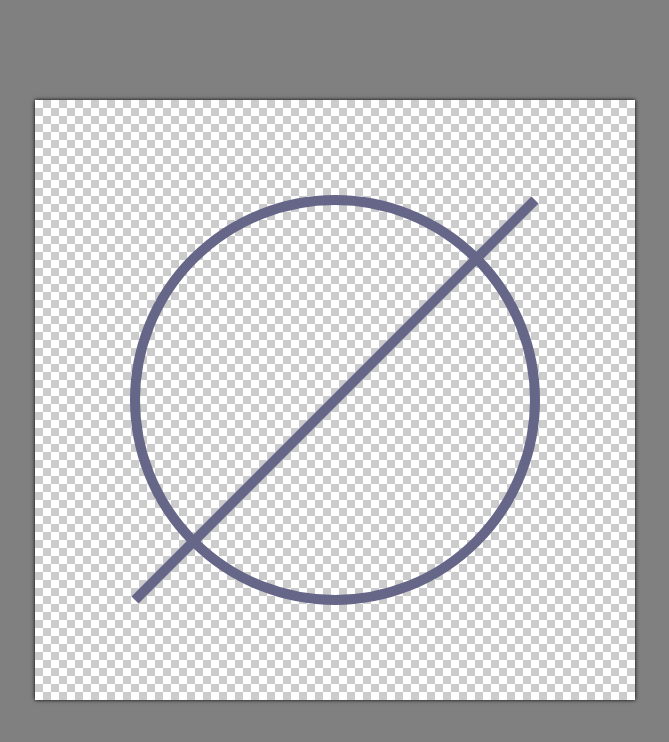
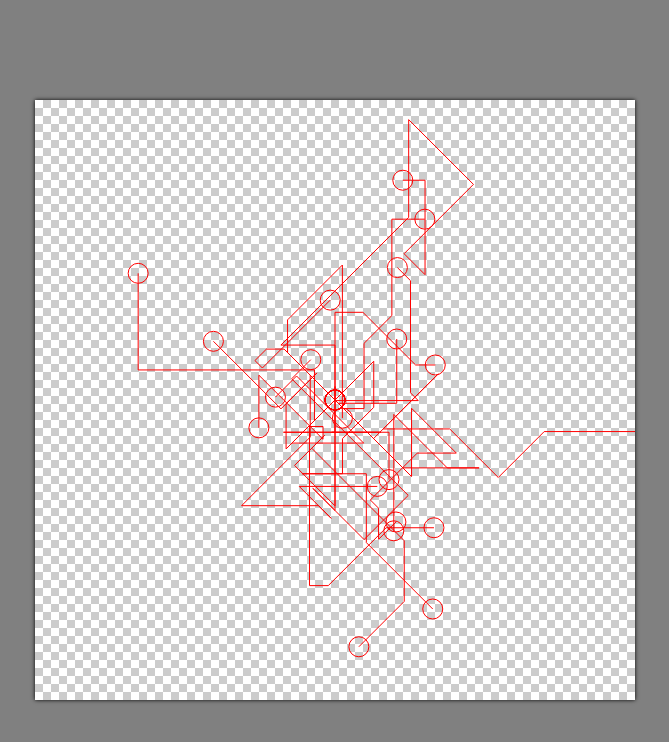
Before and after one commit to courtyenn/circuitry, a plain HTML site: page index.html in a window 1280 px wide. Shown: the whole page, without its empty margins (305-974 px from the left). Drawn offline with Linux system fonts and the light colour scheme.

Commit message:
Added constructors for circuitry, wire, segment.

```diff
--- a/circuitry.js
+++ b/circuitry.js
@@ -1,10 +1,25 @@
-var canvas = document.getElementById('canvas');
-var context = canvas.getContext('2d');
 var pi = Math.PI;
 var tau = pi * 2;
 var deg = tau / 360;
 
-var drawCircle = function(x, y, radius, color, lineWidth){
+var Circuitry = function(args){
+	this.wireCount = args.wireCount;
+	this.startPoint = args.startPoint;
+	this.endPoint = args.endPoint;
+	this.wireSpacing = args.wireSpacing;
+	this.context = args.targetCanvas.getContext('2d');
+	this.wireList = [];
+
+	for(var i = 0; i < this.wireCount; i++){
+		this.wireList.push(new Wire({
+			segmentCount: 2,
+			startPoint: this.startPoint
+		}));
+	}
+};
+
+Circuitry.prototype.drawCircle = function(x, y, radius, color, lineWidth){
+	var context = this.context;
 	context.save();
 	context.translate(x, y);
 	context.strokeStyle = color || '#f00';
@@ -14,8 +29,8 @@ var drawCircle = function(x, y, radius, color, lineWidth){
 	context.stroke();
 	context.restore();
 };
-
-var drawLine = function(x1, y1, x2, y2, color, lineWidth){
+Circuitry.prototype.drawLine = function(x1, y1, x2, y2, color, lineWidth){
+	var context = this.context;
 	context.save();
 	context.strokeStyle = color || '#f00';
 	context.lineWidth = lineWidth || 1;
@@ -25,6 +40,20 @@ var drawLine = function(x1, y1, x2, y2, color, lineWidth){
 	context.stroke();
 	context.restore();
 };
-
-drawCircle(300, 300, 200, '#668', 10);
-drawLine(500, 100, 100, 500, '#668', 10);
+Circuitry.prototype.draw = function(){
+	var circuitry = this;
+	circuitry.wireList.forEach(function(wire){
+		var lastVert = wire.startPoint;
+		circuitry.drawCircle(lastVert.x, lastVert.y, 10);
+		wire.vertList.forEach(function(vert){
+			circuitry.drawLine(
+				lastVert.x,
+				lastVert.y,
+				vert.x,
+				vert.y
+			);
+			lastVert = vert;
+		});
+		circuitry.drawCircle(lastVert.x, lastVert.y, 10);
+	});
+};
--- a/index.html
+++ b/index.html
@@ -31,6 +31,9 @@
 </head>
 <body>
 <canvas id="canvas" width="600" height="600"></canvas>
+<script src="segment.js"></script>
+<script src="wire.js"></script>
 <script src="circuitry.js"></script>
+<script src="main.js"></script>
 </body>
 </html>
--- /dev/null
+++ b/main.js
@@ -0,0 +1,10 @@
+var canvas = document.getElementById('canvas');
+
+var myCircuitry = new Circuitry({
+	wireCount: 20,
+	startPoint: {x: 300, y: 300},
+	wireSpacing: 50,
+	targetCanvas: canvas
+});
+
+myCircuitry.draw();
--- /dev/null
+++ b/segment.js
@@ -0,0 +1,22 @@
+var Segment = function(){
+	var lengthDiff = this.lengthMax - this.lengthMin;
+	this.length = this.lengthMin + (Math.random() * lengthDiff);
+	this.angleStop = Math.round(-4 + (Math.random() * 7));
+	this.angle = this.angleStop * 45 * deg;
+};
+
+Segment.prototype.lengthMin = 10;
+Segment.prototype.lengthMax = 100;
+
+Segment.prototype.getVert = function(){
+	return {
+		x: Math.cos(this.angle) * this.length,
+		y: Math.sin(this.angle) * this.length
+	};
+};
+
+Segment.prototype.offsetVert = function(source, dest){
+	dest.x += source.x;
+	dest.y += source.y;
+	return dest;
+};
--- /dev/null
+++ b/wire.js
@@ -0,0 +1,26 @@
+var Wire = function(args){
+
+	this.startPoint = args.startPoint;
+	this.segmentList = [];
+	this.vertList = [];
+	var segmentDiff = this.segmentCountMax - this.segmentCountMin;
+	this.segmentCount = this.segmentCountMin + Math.round((Math.random() * segmentDiff));
+	this.angleStop = Math.round(-3 + (Math.random() * 6));
+
+	var lastVert = this.startPoint,
+		vert,
+		segment;
+
+	for(var i = 0; i < this.segmentCount; i++){
+		segment = new Segment();
+		vert = segment.getVert();
+		this.segmentList.push(segment);
+		this.vertList.push(
+			segment.offsetVert(lastVert, vert)
+		);
+		lastVert = vert;
+	}
+};
+
+Wire.prototype.segmentCountMin = 3;
+Wire.prototype.segmentCountMax = 10;
```
